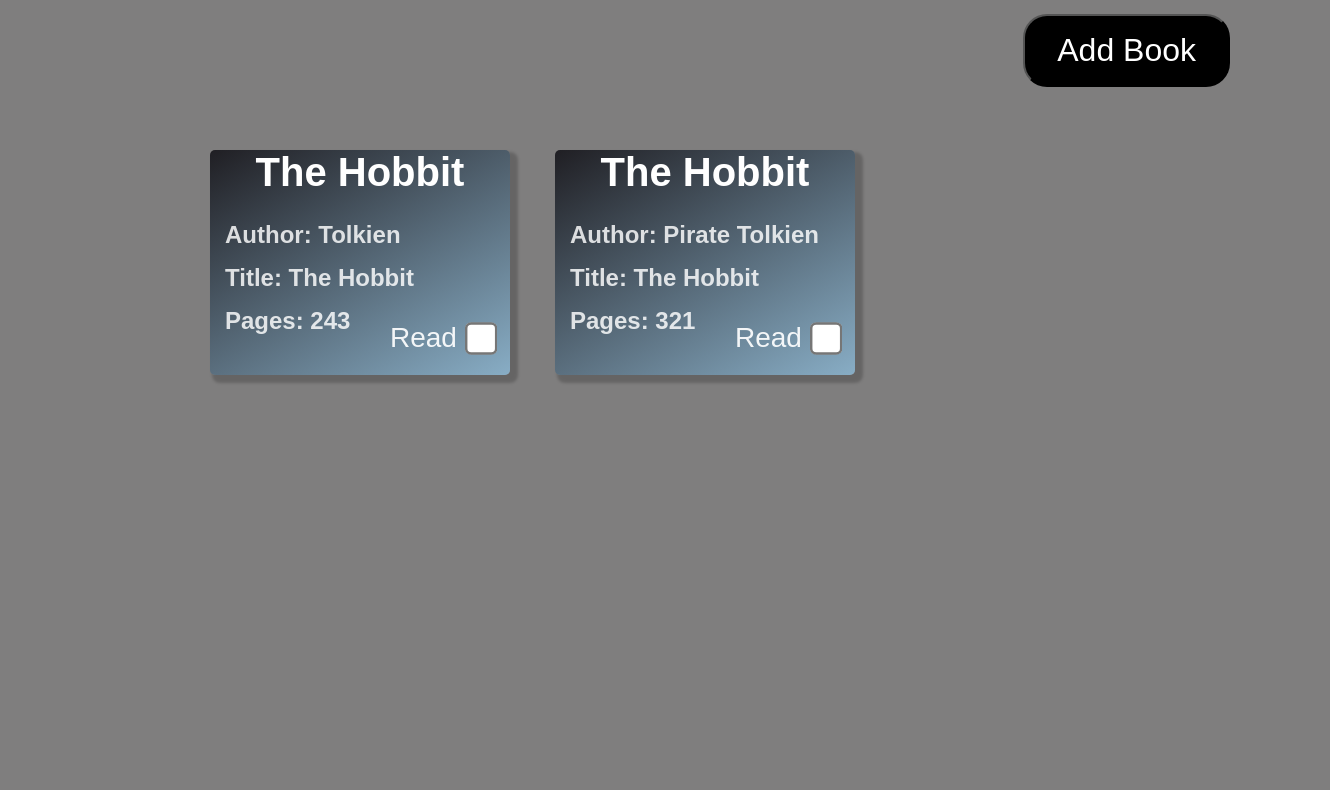
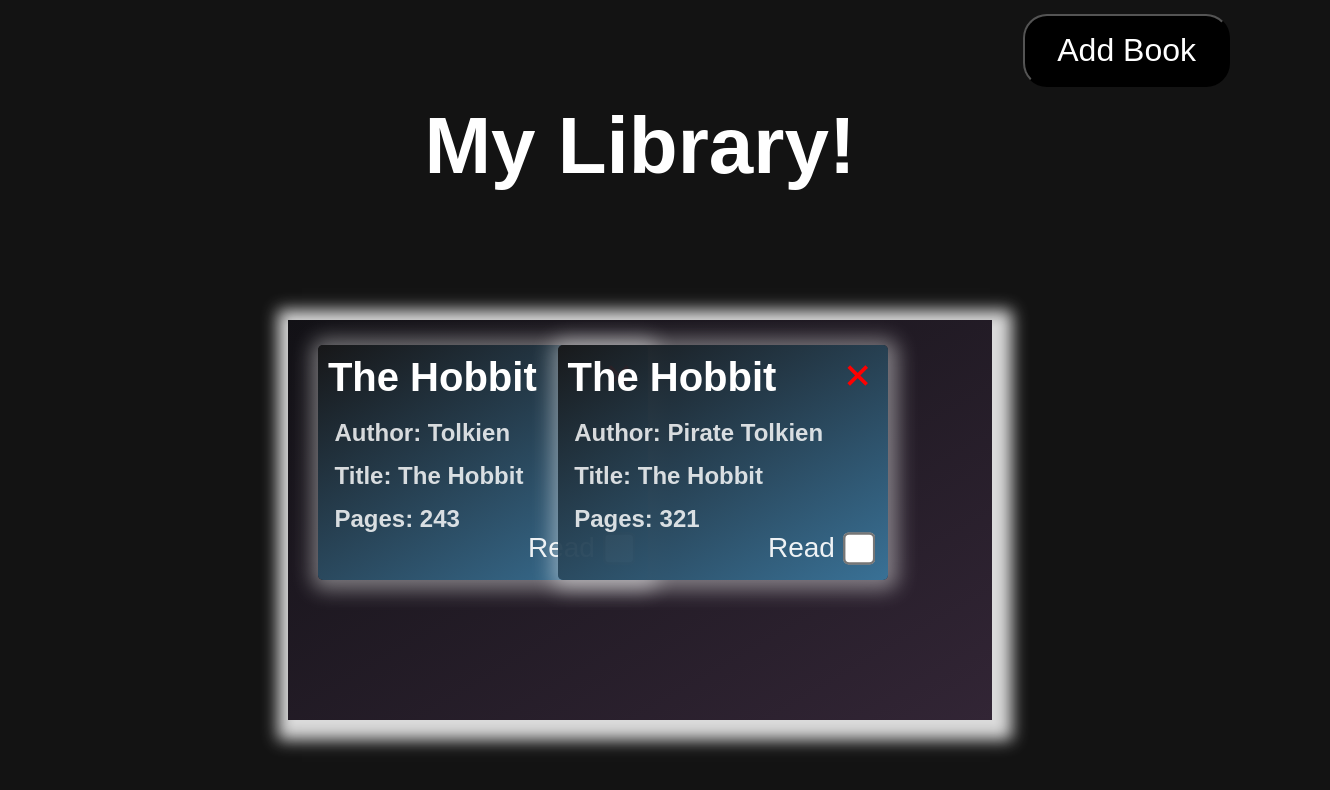
Before and after one commit to slowlane/Library, a plain HTML site: page index.html in a window 1280 px wide. Shown: the whole page, 1330 px wide, since content can reach past the window. Drawn offline with Linux system fonts and the light colour scheme.

Commit message:
Fixed some colors

```diff
--- a/css/styles.css
+++ b/css/styles.css
@@ -8,7 +8,7 @@
 body {
     width: 100%;
     height: 100%;
-    background-color: rgba(43, 41, 40, 0.6);
+    background-color: rgba(0, 0, 0, 0.925);
 }
 
 header {
@@ -94,34 +94,46 @@ header button {
     cursor: pointer;
 }
 
+h1 {
+    text-align: center;
+    font-size: 5rem;
+    margin: 0;
+    padding: 0;
+    color: white;
+}
 .content-container {
     display: flex;
     justify-content: center;
     align-items: center;
-    margin: 50px;
+    margin: 0 auto;
     width: 100%;
     height: 100%;
 }
 
 #content {
+    margin-top: 10%;
     display: grid;
     grid-template-columns: repeat(3, minmax(0, 1fr));
     grid-template-rows: repeat(auto-fit, 225px);
     justify-content: center;
     align-items: center;
-
-    max-width: 960px;
+    background: linear-gradient(150deg, rgba(18, 17, 22, 0.932), rgb(50, 37, 53) 100%);
+    width: 55vw;
+    height: clamp(30vh, 50vh, 80vh);
     gap: 75px;
+    box-shadow: 5px 5px 15px 15px rgba(255, 255, 255, 0.842);
+    padding: 30px;
+    overflow: auto;
 }
 
 .card {
     display: flex;
     flex-direction: column;
-    width: 300px;
-    height: 225px;
-    background: linear-gradient(150deg, rgba(25, 24, 29, 0.932), rgb(136, 173, 197) 100%);
+    width: 330px;
+    height: 235px;
+    background: linear-gradient(150deg, rgba(23, 23, 24, 0.932), rgb(57, 113, 150) 100%);
     gap: 15px;
-    box-shadow: 5px 5px 3px 3px rgba(0, 0, 0, 0.2);
+    box-shadow: 2px 2px 20px 8px rgba(255, 255, 255, 0.418);
     border-radius: 5px;
     position: relative;
 
@@ -137,9 +149,9 @@ header button {
 .card h2 {
     display: block;
     height: 25%;
-    padding: 0;
+    padding: 3%;
     margin: 0;
-    text-align: center;
+    text-align: start;
     /* background-color: rgba(8, 4, 0, 0.822); */
     /* background: linear-gradient(150deg, rgba(242, 238, 253, 0.671), rgb(3, 0, 0) 100%); */
 
@@ -149,16 +161,14 @@ header button {
     left: 50%;
 }
 
-.card div {
+.card div:nth-child(5) {
     display: flex;
     gap: 3px;
     position: absolute;
-    bottom: 20px;
+    bottom: 15px;
     right: 35px;
-    /* align-self: flex-end; */
     padding: 10px;
     transform: scale(2.5);
-    /* font-size: 30px; */
 
 }
 
@@ -176,6 +186,18 @@ header button {
 
 .read-book {
     background-color: white;
-    background: linear-gradient(150deg, rgba(149, 179, 128, 0.932), rgb(61, 224, 83) 100%);
+    background: linear-gradient(150deg, rgba(149, 179, 128, 0.932), rgb(48, 177, 65) 100%);
 
 }
+
+.delete {
+    position: absolute;
+    top: 0;
+    right: 14px;
+    font-size: 52px;
+    transform: rotate(45deg);
+    cursor: pointer;
+    /* background-color: rgba(255, 0, 0, 0.822); */
+    color: red;
+    border-radius: 8px;
+}
--- a/index.html
+++ b/index.html
@@ -14,7 +14,7 @@
             Add Book
         </button>
     </header>
-
+    <h1>My Library!</h1>
     <div class="content-container">
         <div id="content">
 
--- a/script.js
+++ b/script.js
@@ -101,6 +101,13 @@ function createCards() {
             e.target.parentElement.parentElement.classList.toggle("read-book");
         })
 
+        let removeButton = document.createElement("div");
+        removeButton.innerHTML = "+";
+        removeButton.className = "delete";
+        removeButton.addEventListener("click", e => {
+            deleteCard(e.target.parentElement);
+        });
+
 
         //Add contents of card, and add card to the content div
         bookCard.appendChild(bookHeader);
@@ -108,6 +115,7 @@ function createCards() {
         bookCard.appendChild(author);
         bookCard.appendChild(pages);
         bookCard.appendChild(readToggleDiv);
+        bookCard.appendChild(removeButton);
 
         readToggleDiv.appendChild(readToggleLabel);
         readToggleDiv.appendChild(readToggle);
@@ -117,3 +125,15 @@ function createCards() {
 
     }
 }
+
+function deleteCard(bookToRemove){
+    for(let i = 0; i < myLibrary.length; i++){
+        if(bookToRemove.childNodes[1].innerHTML.substring(8) === myLibrary[i].author &&
+            bookToRemove.childNodes[2].innerHTML.substring(7) === myLibrary[i].title &&
+            bookToRemove.childNodes[3].innerHTML.substring(7) === myLibrary[i].pages.toString()){
+                myLibrary.splice(i, 1);
+            }
+    }
+
+    render();
+}
```
